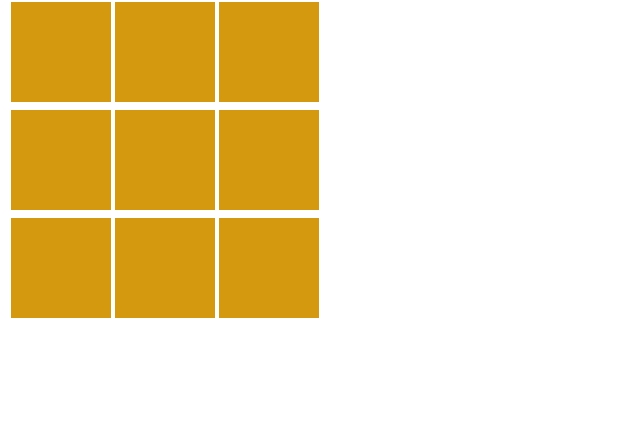
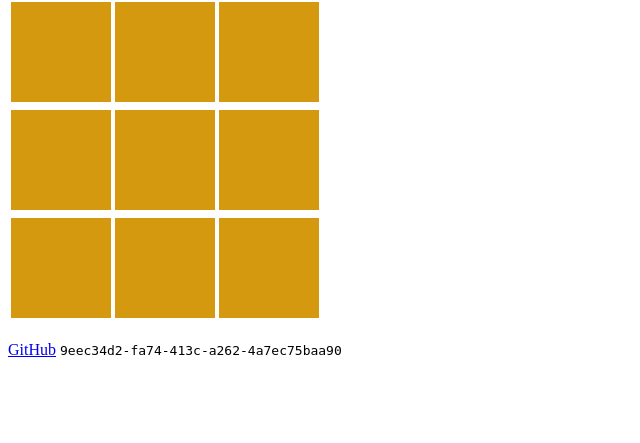
Before and after one commit to simonbrauner/color-queue, a Flask app: page / in a window 1280 px wide. Shown: the part 81-524 px from the top of the page, without its empty margins (0-640 px from the left). Run offline with Flask 3, Linux system fonts and the light colour scheme.

Commit message:
Display git SHA

```diff
--- a/web-app/templates/index.html
+++ b/web-app/templates/index.html
@@ -19,5 +19,6 @@
         {% endfor %}
         </tr>
     </table>
+    <p><a href="https://github.com/simonbrauner/color-queue">GitHub</a> <code>9eec34d2-fa74-413c-a262-4a7ec75baa90</code></p>
 </body>
 </html>
```
Also changed, not shown: .github/workflows/ci-cd.yml, drawer/99210deb-2054-4d37-899d-e42da10c2a32.png (added).
